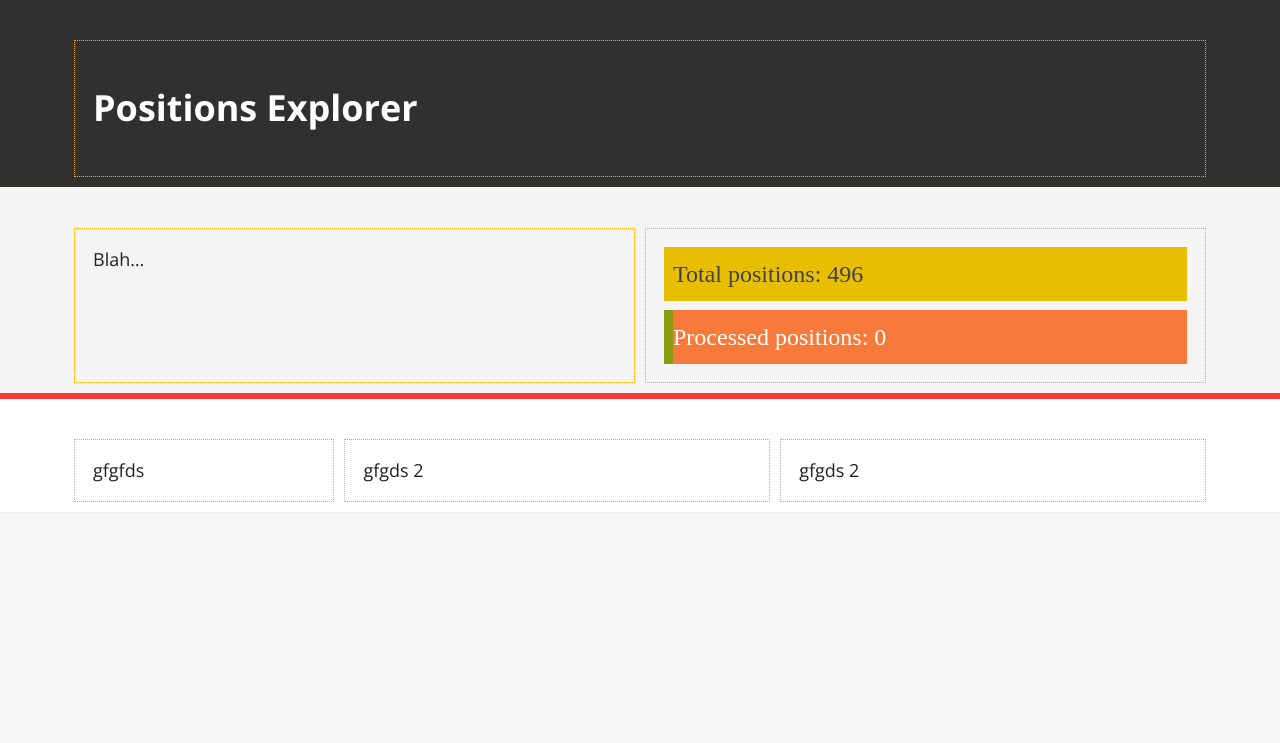
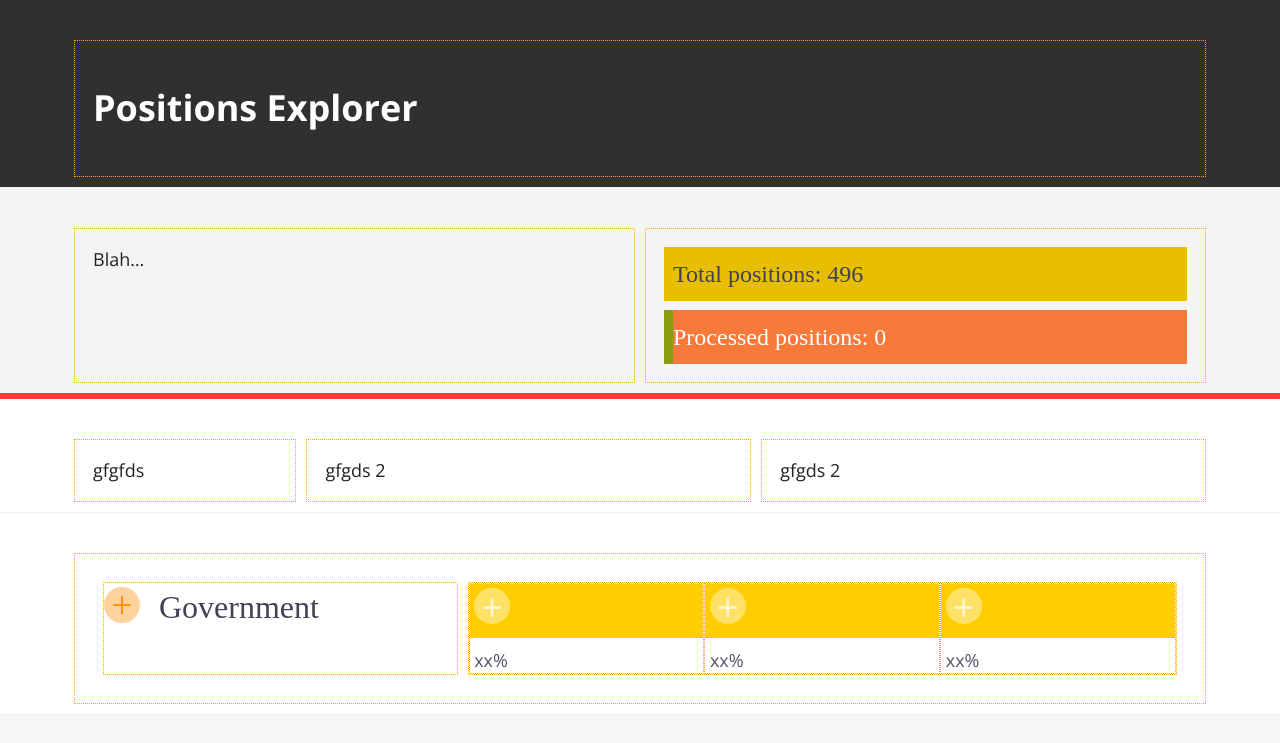
Before and after one commit to Contexte/eu-hackathon, a Django app: page / in a window 1280 px wide. Shown: the top 743 px of the page. Run offline with Django 3.2, Linux system fonts and the light colour scheme; data comes from the database, SQL or seed files in the repository; parts of the project's set-up code (start-up, migrations or seed data) failed here and were passed over; some libraries are stand-ins or nearby versions.

Commit message:
Template résultat

```diff
--- a/positions_explorer/positions/static/css/main.css
+++ b/positions_explorer/positions/static/css/main.css
@@ -96,6 +96,10 @@ textarea {
 /* ==========================================================================
    Author's custom styles
    ========================================================================== */
+
+* {
+  box-sizing: border-box;
+}
 
 body {
   background-color: #f6f6f6;
@@ -265,6 +269,52 @@ img {
   z-index: -1;
   top: 0;
   left: 0;
+}
+
+.no-space .row {
+  border-spacing: 0;
+}
+.no-space .col {
+  padding: 0;
+}
+
+.graph .col {
+}
+.graph-part {
+  background-color: #fc0;
+  min-height: 3em;
+  padding: .25em;
+}
+.plus {
+  text-decoration: none;
+  display: inline-block;
+  width: 36px;
+  height: 36px;
+  border-radius: 50%;
+  background-color: rgba(255,255,255,.4);
+  font-size: 38px;
+  color: rgba(255,255,255,0.75);
+  line-height: 36px;
+  text-align: center;
+}
+.plus:hover {
+  background-color: #fff;
+  color: #434155;
+}
+.plus-title {
+  background: rgba(252,142,10,0.40);
+  color: #FC8E0A;
+  margin-right: .5em;
+}
+.plus-title:hover {
+  background: #FC8E0A;
+  color: #FED29D;
+}
+.graph-percent {
+  display: inline-block;
+  margin-top: 10px;
+  padding: 0 .25em;
+  color: #56536E;
 }
 
 /* ==========================================================================
--- a/positions_explorer/positions/templates/positions/home.html
+++ b/positions_explorer/positions/templates/positions/home.html
@@ -31,4 +31,41 @@
     </div>
 
   </div>
+
+  <div class="zone zone-2">
+
+    <div class="row slice-main">
+
+      <div class="col">
+
+        <div class="row no-space">
+          <div class="col col-33"><div class="element-l"><a class="plus plus-title" href="#">+</a>Government</div></div>
+          <div class="col">
+
+            <div class="row graph">
+              <div class="col" style:"width: 33%">
+                <div class="graph-part"><a class="plus" href="#">+</a></div>
+                <span class="graph-percent">xx%</span>
+              </div>
+              <div class="col" style:"width: 33%">
+                <div class="graph-part"><a class="plus" href="#">+</a></div>
+                <span class="graph-percent">xx%</span>
+              </div>
+              <div class="col" style:"width: 33%">
+                <div class="graph-part"><a class="plus" href="#">+</a></div>
+                <span class="graph-percent">xx%</span>
+              </div>
+            </div>
+
+          </div>
+        </div>
+
+
+
+      </div>
+
+    </div>
+
+  </div>
+
   {% endblock %}
```
